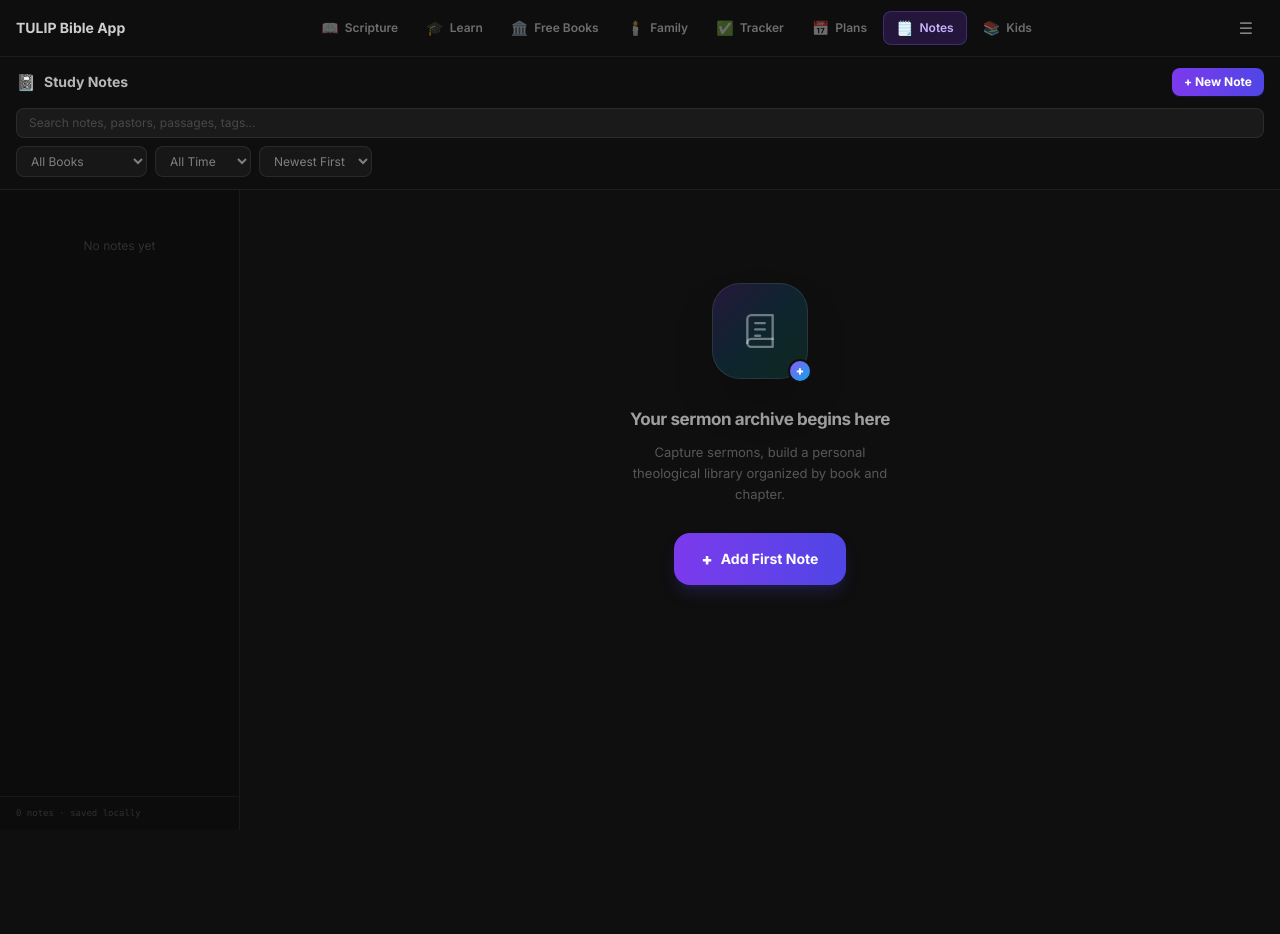
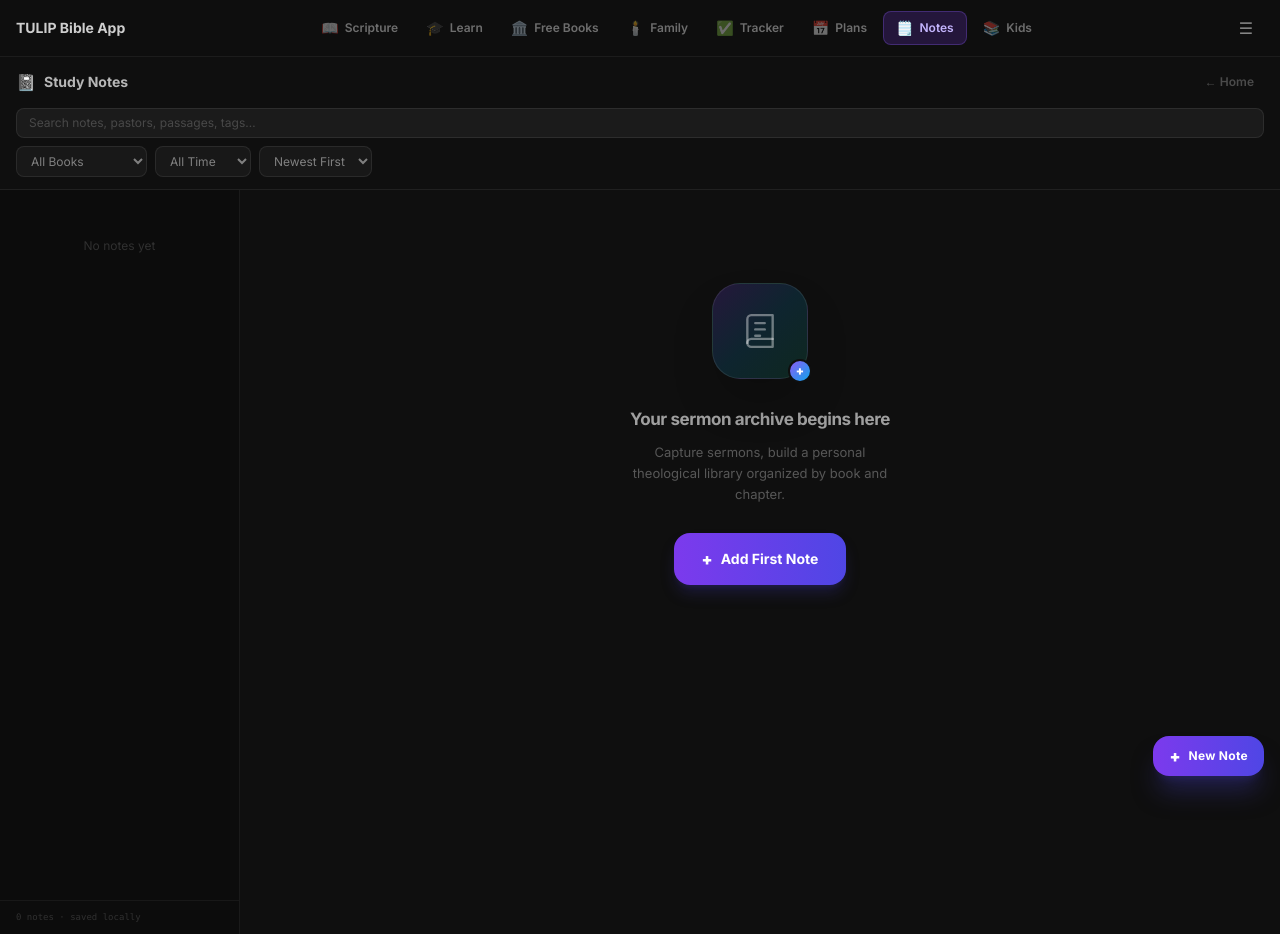
Before and after one commit to josuezuniga93-creator/BIBLE-APP, a Next.js app in the folder frontend/: page /notes in a window 1280 px wide. Before the commit the page ends 856 px from the top, so only its background shows below. Built offline with nearby package versions, Linux system fonts and the light colour scheme.

Commit message:
fix: scrollable notes header, floating new note button

```diff
--- a/frontend/app/notes/page.tsx
+++ b/frontend/app/notes/page.tsx
@@ -828,7 +828,7 @@ export default function NotesPage() {
 
       <div className="min-h-screen bg-[#0f0f0f] text-white">
         {/* ── Page Header ─────────────────────────────────────────────────────── */}
-        <header className="sticky top-14 z-30 border-b border-white/[0.07] bg-[#0f0f0f]/95 backdrop-blur-sm">
+        <header className="border-b border-white/[0.07] bg-[#0f0f0f]">
           <div className="max-w-screen-xl mx-auto px-4">
             {/* Breadcrumb + action row */}
             <div className="flex items-center gap-2 py-3 flex-wrap">
@@ -863,12 +863,12 @@ export default function NotesPage() {
                   )}
                 </>
               )}
-              <button
-                onClick={() => openNewNote(selectedBookNum ?? undefined)}
-                className="ml-auto flex items-center gap-1.5 px-3 py-1.5 rounded-lg bg-gradient-to-r from-violet-600 to-indigo-600 text-white text-xs font-bold hover:from-violet-500 hover:to-indigo-500 transition-all shadow-sm shadow-indigo-900/30"
+              <Link
+                href="/"
+                className="ml-auto flex items-center gap-1 px-2.5 py-1.5 rounded-lg text-white/25 text-xs font-semibold hover:text-white/45 transition-colors"
               >
-                + New Note
-              </button>
+                ← Home
+              </Link>
             </div>
 
             {/* Search */}
@@ -936,7 +936,7 @@ export default function NotesPage() {
         <div className="max-w-screen-xl mx-auto flex">
 
           {/* ── Sidebar ──────────────────────────────────────────────────────── */}
-          <aside className="hidden md:flex flex-col w-60 lg:w-68 flex-shrink-0 border-r border-white/[0.06] min-h-[calc(100vh-160px)] bg-[#0c0c0c] sticky top-[160px] self-start max-h-[calc(100vh-160px)]">
+          <aside className="hidden md:flex flex-col w-60 lg:w-68 flex-shrink-0 border-r border-white/[0.06] min-h-[calc(100vh-56px)] bg-[#0c0c0c] sticky top-14 self-start max-h-[calc(100vh-56px)]">
             <div className="flex-1 overflow-y-auto py-2">
               {notes.length === 0 || booksWithNotes.length === 0 ? (
                 <div className="px-4 py-10 text-center">
@@ -1306,6 +1306,16 @@ export default function NotesPage() {
           </main>
         </div>
       </div>
+
+      {/* ── Floating New Note button ─────────────────────────────────────────── */}
+      <button
+        onClick={() => openNewNote(selectedBookNum ?? undefined)}
+        className="fixed bottom-6 right-4 z-40 flex items-center gap-2 px-4 py-3 rounded-2xl bg-gradient-to-r from-violet-600 to-indigo-600 text-white text-sm font-bold shadow-xl shadow-indigo-900/50 hover:from-violet-500 hover:to-indigo-500 active:scale-[0.96] transition-all"
+        aria-label="New Note"
+      >
+        <span className="text-base font-black leading-none">+</span>
+        <span className="text-xs font-bold tracking-wide">New Note</span>
+      </button>
     </>
   );
 }
```
